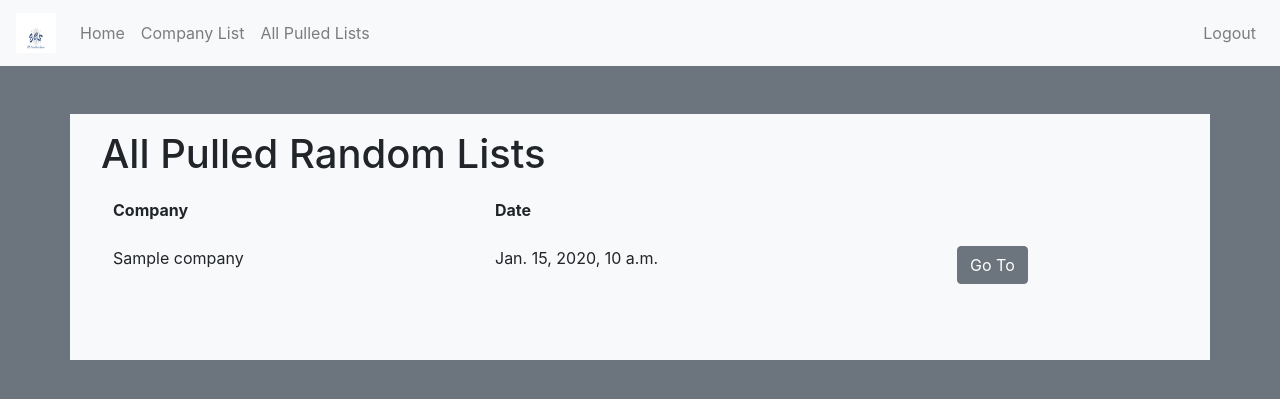
After one commit to mellora/EliteConsortiumWebSite, a Django app: page /random/pulled/ in a window 1280 px wide. The commit adds this page. Shown: the top 399 px of the page. Run offline with Django 3.2, Linux system fonts and the light colour scheme; a user stored in the database is signed in; tables that the repository leaves empty hold one stand-in row (values such as "Sample post"); some libraries are stand-ins or nearby versions.

Commit message:
Wrote tests and code to pass tests to display all pulled lists
Lists are of all pulled random and alternates for all companies

```diff
--- a/RandomPuller/models.py
+++ b/RandomPuller/models.py
@@ -45,6 +45,17 @@ class PulledRandoms(models.Model):
         default=uuid.uuid4,
         editable=False
     )
+
     date_pulled = models.DateTimeField(auto_now_add=True)
+    pulled_company = models.ForeignKey(Company, on_delete=models.CASCADE, default=None)
     pulled_randoms = models.ManyToManyField(Employee, related_name='pulled_randoms_list')
     pulled_alternates = models.ManyToManyField(Employee, related_name='pulled_alternates_list')
+
+    class Meta:
+        app_label = 'RandomPuller'
+        verbose_name = 'Pulled Random List'
+        verbose_name_plural = 'Pulled Random Lists'
+        ordering = ['pulled_company', 'date_pulled']
+
+    def __str__(self):
+        return f'{self.pulled_company.name}: {self.date_pulled}'
--- /dev/null
+++ b/RandomPuller/templates/RandomPuller/all_pulled.html
@@ -0,0 +1,46 @@
+{% extends 'RandomPuller/base.html' %}
+
+{% block title %}
+Pulled Groups
+{% endblock %}
+
+{% block content %}
+<div class="col">
+    <div class="row">
+        <div class="col">
+            <h1>All Pulled Random Lists</h1>
+        </div>
+    </div>
+    <div class="row">
+        <div class="col">
+            <table class="table table-borderless">
+                <thead>
+                <tr>
+                    <th scope="col">Company</th>
+                    <th scope="col">Date</th>
+                    <th scope="col"></th>
+                </tr>
+                </thead>
+                <tbody>
+                {% for list in pulled_list %}
+                <tr>
+                    <td>
+                        {{ list.pulled_company.name }}
+                    </td>
+                    <td>
+                        {{ list.date_pulled }}
+                    </td>
+                    <td>
+                        <a href="{% url 'RandomPuller:pulled_randoms' list.pulled_company.pk list.id %}"
+                           class="btn btn-secondary">
+                            Go To
+                        </a>
+                    </td>
+                </tr>
+                {% endfor %}
+                </tbody>
+            </table>
+        </div>
+    </div>
+</div>
+{% endblock %}
--- a/RandomPuller/templates/RandomPuller/included/navbar.html
+++ b/RandomPuller/templates/RandomPuller/included/navbar.html
@@ -17,6 +17,9 @@
             <li class="nav-item">
                 <a class="nav-link" href="{% url 'RandomPuller:index' %}">Company List</a>
             </li>
+            <li class="nav-item">
+                <a class="nav-link" href="{% url 'RandomPuller:all_pulled' %}">All Pulled Lists</a>
+            </li>
         </ul>
         <ul class="navbar-nav ml-auto">
             <li class="nav-item">
--- a/RandomPuller/urls.py
+++ b/RandomPuller/urls.py
@@ -17,4 +17,5 @@ urlpatterns = [
     path('delete/employee/<int:pk>', views.delete_employee, name='delete_employee'),
     path('pull/<int:pk>', views.pull_randoms, name='pull_randoms'),
     path('pulled/<int:pk>/<uuid:id>/', views.pulled_randoms, name='pulled_randoms'),
+    path('pulled/', views.all_pulled, name='all_pulled'),
 ]
--- a/RandomPuller/views.py
+++ b/RandomPuller/views.py
@@ -134,7 +134,7 @@ def pull_randoms(request, pk):
         return redirect('RandomPuller:company_employees', pk=pk)
 
     employees = list(Employee.objects.filter(pk__in=random_sample))
-    pulled_randoms_object = PulledRandoms.objects.create()
+    pulled_randoms_object = PulledRandoms.objects.create(pulled_company=company)
 
     for _ in range(company.number_of_randoms):
         pulled_randoms_object.pulled_randoms.add(employees.pop(0))
@@ -160,3 +160,13 @@ def pulled_randoms(request, pk, id):
         'pulled_alternates': alternate_employees,
     }
     return render(request, 'RandomPuller/pulled_randoms.html', context)
+
+
+@login_required()
+def all_pulled(request):
+    all_pulled_randoms = PulledRandoms.objects.all()
+
+    context = {
+        'pulled_list': all_pulled_randoms
+    }
+    return render(request, 'RandomPuller/all_pulled.html', context)
```
Also changed, not shown: RandomPuller/tests/test_models.py (+17 -0 lines), RandomPuller/tests/test_views.py (+5 -1 lines), RandomPuller/migrations/0009_auto_20201120_1017.py (added).
